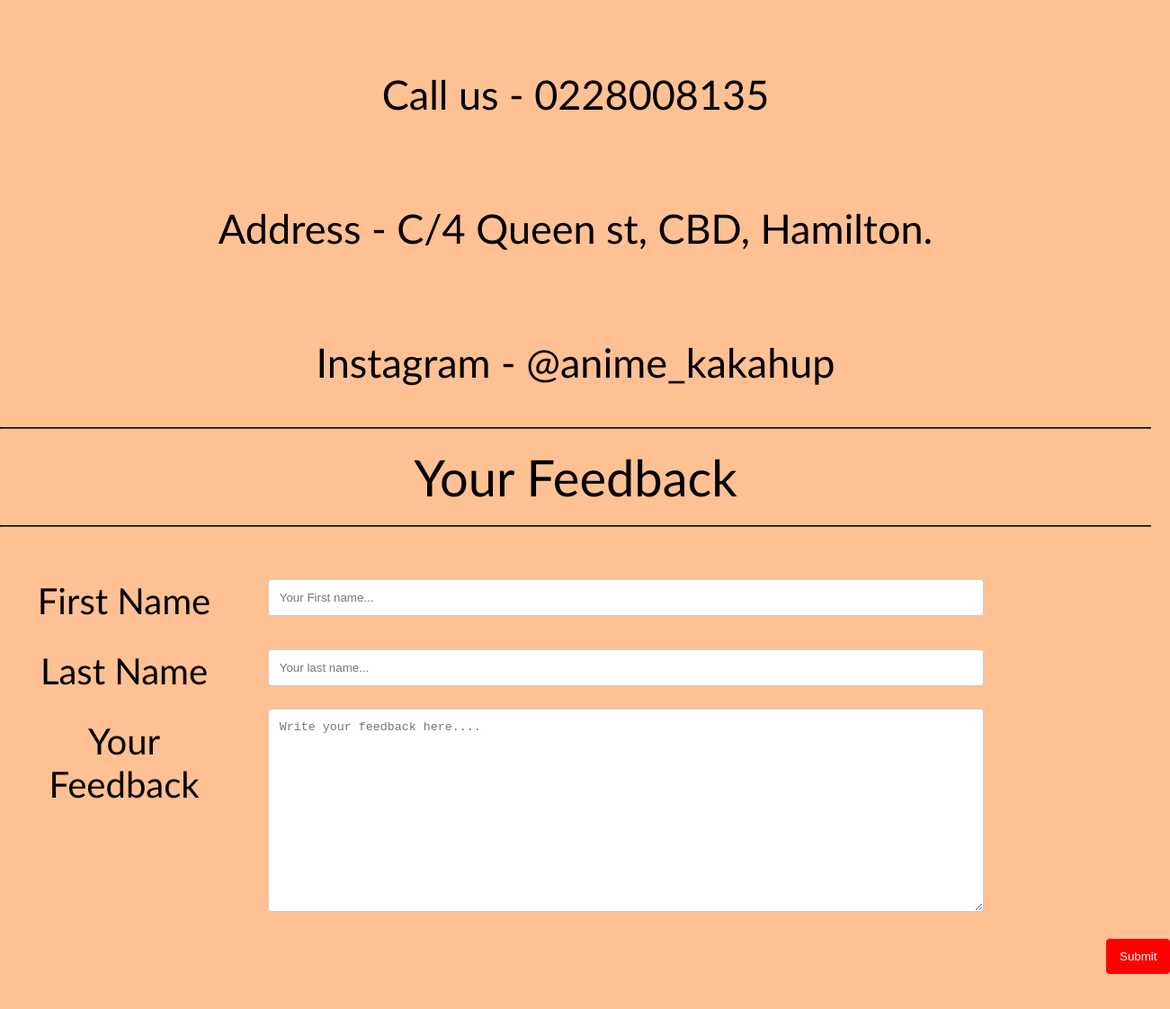
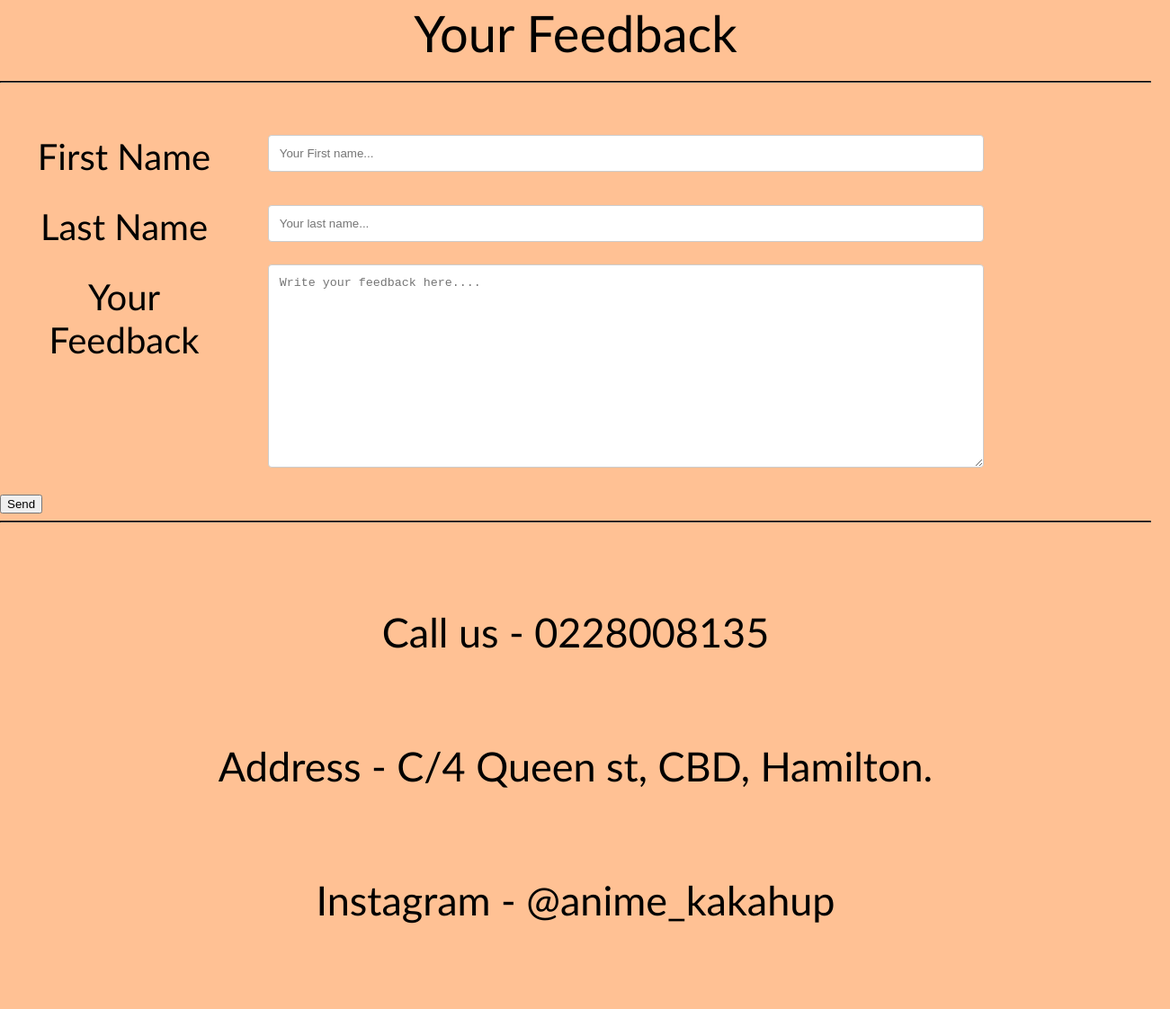
Before and after one commit to Krishkkkk/AnimeKakahu1.github.io, a plain HTML site: page Contact.html in a window 1280 px wide. Shown: the part 346-1468 px from the top of the page at 90% size, 1301 px wide, since content can reach past the window. Drawn offline with Linux system fonts and the light colour scheme.

Commit message:
Contact.html

```diff
--- a/Contact.html
+++ b/Contact.html
@@ -26,16 +26,13 @@
     <hr>
     <!-- Header for the contact information -->
     <header><b>Contact Us</b></header>
-    <hr>
-    <!-- Contact information -->
-    <p class="p2">Call us - 0228008135</p>
-    <p class="p2">Address - C/4 Queen st, CBD, Hamilton.</p>
-    <p class="p2">Instagram - @anime_kakahup</p>
+
     <hr>
     <!-- Header for the feedback form -->
     <header>Your Feedback</header>
     <hr>
     <!-- Feedback form container -->
+    <form action="https://formspree.io/f/xrbggovr" method="post">
     <div class="container">
         <!-- Form elements -->
         <div class="row">
@@ -73,7 +70,15 @@
     </div>
 </div>
 <!-- Submit button -->
-<a href="Contact.html"><input type="submit" value="Submit"></a>
+ <button type="submit">Send</button>
+</form>
+
+
+        <hr>
+    <!-- Contact information -->
+    <p class="p2">Call us - 0228008135</p>
+    <p class="p2">Address - C/4 Queen st, CBD, Hamilton.</p>
+    <p class="p2">Instagram - @anime_kakahup</p>
 
 <!-- Footer -->
 <div class="footer">
```
